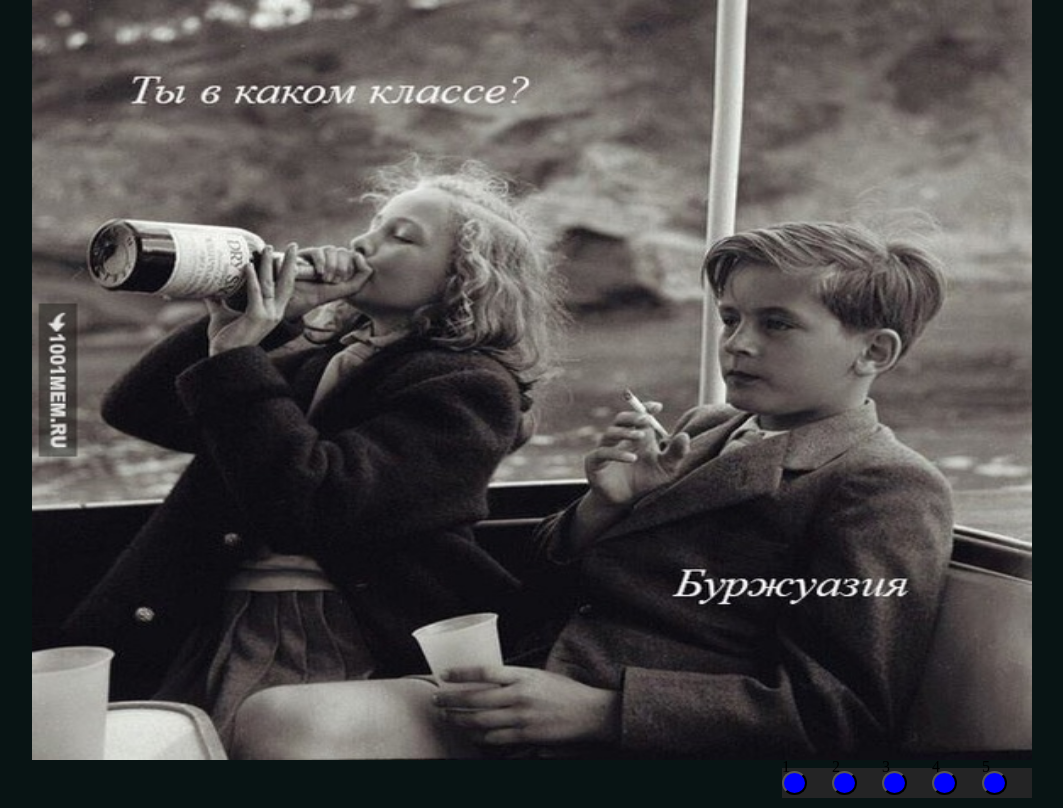
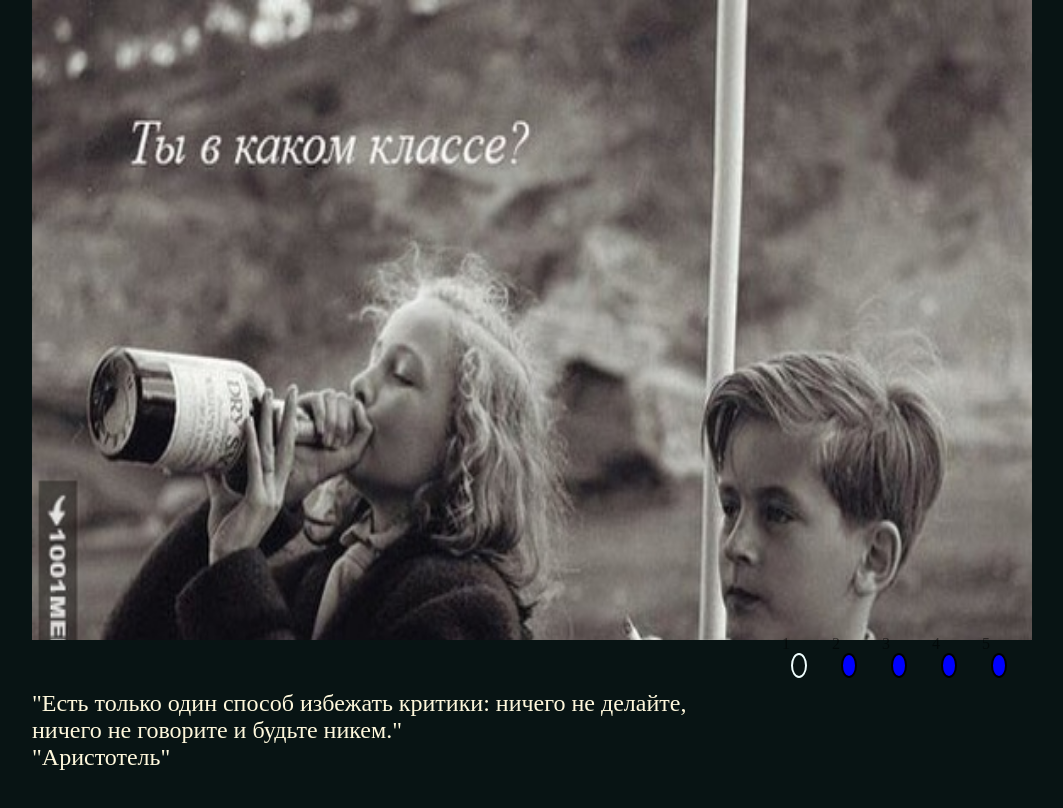
Before and after one commit to koraleaxandr/cssMemSlider, a plain HTML site: page cssMemSlider/index.html in a window 1280 px wide. Shown: the whole page, without its empty margins (108-1171 px from the left). Drawn offline with Linux system fonts and the light colour scheme.

Commit message:
feat: add speeches Sun 17Oct 21 20:26:31

```diff
--- a/cssMemSlider/index.html
+++ b/cssMemSlider/index.html
@@ -13,42 +13,91 @@
 
 <body>
   <div class="css-slider">
+    <input type="radio" name="chekslide" id="check1" class="slider-input" checked>
+    <input type="radio" name="chekslide" id="check2" class="slider-input">
+    <input type="radio" name="chekslide" id="check3" class="slider-input">
+    <input type="radio" name="chekslide" id="check4" class="slider-input">
+    <input type="radio" name="chekslide" id="check5" class="slider-input">
     <div class="carusel-container">
       <div class="slider-window">
-        <input type="radio" name="chekslide" id="check1" class="slider-input" checked>
         <div class="slider-container" id="slider1">
           <img class="slider-img" src="./assets/img/9sIEIojfdpw.jpg" alt="slide 1">
+          <!-- <div id="img1">
+            <p>"Есть только один способ избежать критики: ничего не делайте, ничего не говорите и будьте никем."</p>
+            <p>"Аристотель"</p>
+          </div> -->
         </div>
-        <input type="radio" name="chekslide" id="check2" class="slider-input">
+
         <div class="slider-container" id="slider2">
           <img class="slider-img" src="./assets/img/PYGca-_weV0.jpg" alt="slide 2">
+          <!-- <div>
+            <p>Лучше быть уверенным в хорошем результате, чем надеяться на отличный."</p>
+            <p>"Уоррен Баффет"</p>
+          </div> -->
         </div>
-        <input type="radio" name="chekslide" id="check3" class="slider-input">
+
         <div class="slider-container" id="slider3">
           <img class="slider-img" src="./assets/img/dgfw-hydTT0.jpg" alt="slide 3">
+          <!-- <div>
+            <p>"У всего есть своя красота, но не каждый может ее увидеть."</p>
+            <p>Конфуций</p>
+          </div> -->
         </div>
-        <input type="radio" name="chekslide" id="check4" class="slider-input">
+
         <div class="slider-container" id="slider4">
           <img class="slider-img" src="./assets/img/mMJSE1_LRvw.jpg" alt="slide 4">
+          <!-- <div>
+            <p> "Научитесь говорить “Я не знаю”, и это уже будет прогресс."</p>
+            <p>Моисей Маймонид, еврейский философ и богослов"</p>
+          </div> -->
         </div>
-        <input type="radio" name="chekslide" id="check5" class="slider-input">
+
         <div class="slider-container" id="slider5">
-          <img class="slider-img" src="./assets/img/bzqmRjx3Swo.jpg" alt="slide 5">
+          <img class="slider-img" height="600" src="./assets/img/bzqmRjx3Swo.jpg" alt="slide 5">
+          <!-- <div>
+            <p> "Упади семь раз и восемь раз поднимись."</p>
+            <p>"Японская поговорка"</p>
+          </div> -->
         </div>
       </div>
     </div>
     <div class="slider-pagination">
-            <label for="check1" class="slide-label">1</label>
-            <button class = "label-span" id="span1"></button>
-            <label for="check2" class="slide-label">2</label>
-            <button class = "label-span" id="span2"></button>
-            <label for="check3" class="slide-label">3</label>
-            <button class = "label-span" id="span3"></button>
-            <label for="check4" class="slide-label">4</label>
-            <button class = "label-span" id="span4"></button>
-            <label for="check5" class="slide-label">5</label>
-            <button class = "label-span" id="span5"></button>
+      <label for="check1" class="slide-label">1</label>
+      <button class="label-span" id="span1"></button>
+      <label for="check2" class="slide-label">2</label>
+      <button class="label-span" id="span2"></button>
+      <label for="check3" class="slide-label">3</label>
+      <button class="label-span" id="span3"></button>
+      <label for="check4" class="slide-label">4</label>
+      <button class="label-span" id="span4"></button>
+      <label for="check5" class="slide-label">5</label>
+      <button class="label-span" id="span5"></button>
     </div>
+    <div class="speech-container">
+      <ul class="speech-window">
+        <li class="sppech">
+          <p>"Есть только один способ избежать критики: ничего не делайте, ничего не говорите и будьте никем."</p>
+            <p>"Аристотель"</p>
+        </li>
+        <li class="sppech">
+          <p>Лучше быть уверенным в хорошем результате, чем надеяться на отличный."</p>
+          <p>"Уоррен Баффет"</p>
+        </li>
+        <li class="sppech">
+          <p>"У всего есть своя красота, но не каждый может ее увидеть."</p>
+          <p>Конфуций</p>
+        </li>
+        <li class="sppech">
+          <p> "Научитесь говорить “Я не знаю”, и это уже будет прогресс."</p>
+          <p>Моисей Маймонид, еврейский философ и богослов"</p>
+        </li>
+        <li class="sppech">
+          <p> "Упади семь раз и восемь раз поднимись."</p>
+          <p>"Японская поговорка"</p>
+        </li>
+      </ul>
+    </div>
+
   </div>
 </body>
 
--- a/cssMemSlider/style.css
+++ b/cssMemSlider/style.css
@@ -24,78 +24,125 @@ body {
     position: relative;
     width: 20%;
     min-width: 250px;
-    height: 30px;
-    top: 1%;
-   margin: 0 0 auto auto;
-   display: flex;
+    height: 50px;
+    margin: 0 0 auto auto;
+    display: flex;
    align-items: center;
    justify-content: space-around;
-    background-color: rgb(36, 36, 37);
-    z-index: 1;
+   z-index: 1;
 }
 
 .carusel-container {
     width: 100%;
-    height: 95%;
+    height: 80%;
     overflow: hidden;
 }
 
 .slider-window{
     width: 500%;
-    height: 95vh;
+    height:100%;
     display: grid;
     grid-template-columns: repeat(5, 1fr);
     grid-template-areas: "1 2 3 4 5";
-    background-color: rgb(3, 3, 3);
 
 }
 
 .slider-container{
-    height: 95vh;
-}
-.slider-window input{
-    display: none;
-    width: 10%;
-    position: absolute;
+    height: 100%;
 
 }
 
-#check1:checked~#slider1,
-#check2:checked~#slider2,
-#check3:checked~#slider3,
-#check4:checked~#slider4,
-#check5:checked~#slider5 {
+#check1:checked~.carusel-container .slider-window #slider1,
+#check2:checked~.carusel-container .slider-window #slider2,
+#check3:checked~.carusel-container .slider-window #slider3,
+#check4:checked~.carusel-container .slider-window #slider4,
+#check5:checked~.carusel-container .slider-window #slider5 {
     transition: 1s;
     grid-area: 1;
 }
 
 .slide-label {
-    width: 25px;
-    height: 50px;
+    width: 60px;
+    height: 60px;
+    opacity: 0.5;
+    border-radius: 50%;
+    cursor: pointer;
    z-index: 2;
 }
 
 .slider-img {
     width:100%;
-    height: 100%;
-    transform: translateX(100%) scale(0.0, 1);
+    height: 90%;
+    transform: translateX(100%);
     transition: all 0.5s;
 }
 
-#check1:checked~#slider1 img,
-#check2:checked~#slider2 img,
-#check3:checked~#slider3 img,
-#check4:checked~#slider4 img,
-#check5:checked~#slider5 img {
-    transform: translateX(0%) scale(1, 1);
+input {
+    display: none;
+}
+
+#check1:checked~.carusel-container .slider-window #slider1 img,
+#check2:checked~.carusel-container .slider-window #slider2 img,
+#check3:checked~.carusel-container .slider-window #slider3 img,
+#check4:checked~.carusel-container .slider-window #slider4 img,
+#check5:checked~.carusel-container .slider-window #slider5 img {
+    transform: translateX(0%);
+}
+
+label:hover~button {
+    background-color: rgb(105, 37, 96);
+}
+
+button:active {
+    transform: translateY(1px);
+    filter: saturate(150%);
 }
 
 .label-span {
-    width: 10%;
-    height: 80%;
+    width: 25px;
+    height: 25px;
     left: -10%;
-    border-style: solid 1px;
+    border:2px solid;
     border-radius: 50%;
     background-color: blue;
-    z-index: 1;
+    z-index: 0;
 }
+
+#check1:checked~.slider-pagination #span1,
+#check2:checked~.slider-pagination #span2,
+#check3:checked~.slider-pagination #span3,
+#check4:checked~.slider-pagination #span4,
+#check5:checked~.slider-pagination #span5 {
+    background:none ;
+    border-color:azure;
+}
+
+.speech-container {
+    height: auto;
+    width: 70%;
+    display: inline-block;
+    overflow: hidden;
+}
+
+.speech-window {
+    height: 100%;
+    width: 500%;
+    display: grid;
+    grid-template-columns: repeat(5, 1fr);
+    grid-template-areas: "1 2 3 4 5";
+    list-style: none;
+}
+
+.sppech p {
+    font-size: 1.5em;
+    color: cornsilk;
+}
+
+#check1:checked~.speech-container .sppech:nth-child(1),
+#check2:checked~.speech-container .sppech:nth-child(2),
+#check3:checked~.speech-container .sppech:nth-child(3),
+#check4:checked~.speech-container .sppech:nth-child(4),
+#check5:checked~.speech-container .sppech:nth-child(5) {
+    transition: 1s;
+    grid-area: 1;
+}
```
